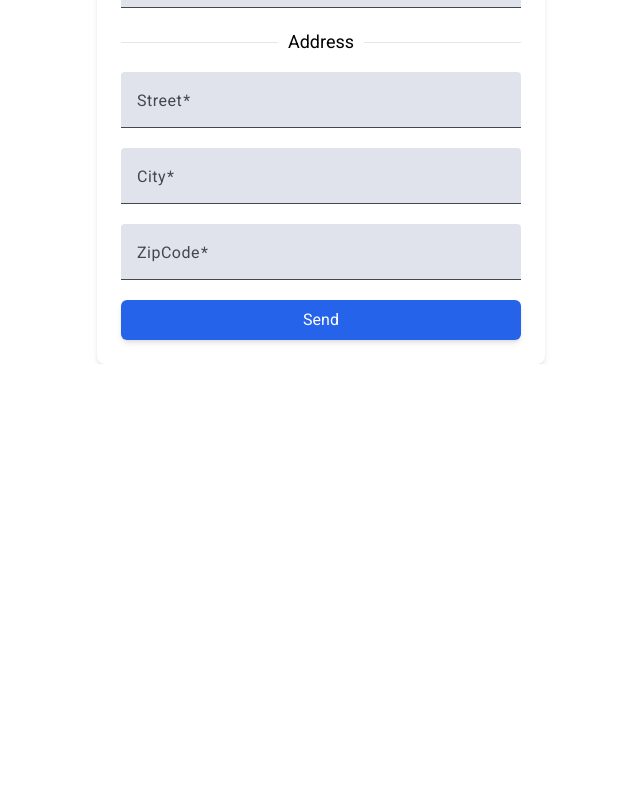
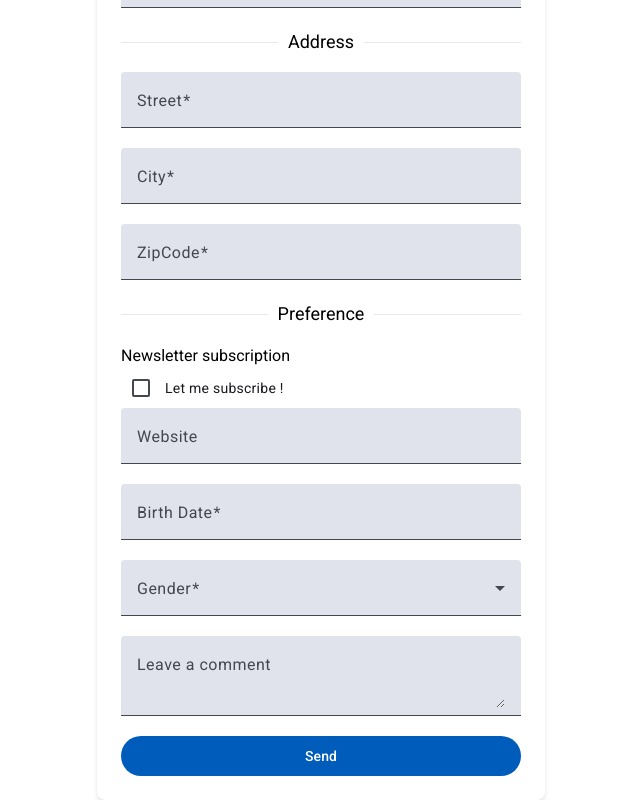
Before and after one commit to TonyLaPoche/workspace-angular, an Angular app: page / in a window 1280 px wide. Shown: the part 604-1404 px from the top of the page, without its empty margins (319-959 px from the left). Before the commit the page ends 968 px from the top, so only its background shows below. Built offline with nearby package versions, Linux system fonts and the light colour scheme.

Commit message:
update: avancer sur les validators et les messages d'erreur [WIP]

```diff
--- a/projects/reactive-forms/src/app/components/form-user/form-user.component.html
+++ b/projects/reactive-forms/src/app/components/form-user/form-user.component.html
@@ -1,4 +1,5 @@
-<form [formGroup]="registerForm" (ngSubmit)="submitAuth()" class="max-w-md mx-auto p-6 bg-white shadow-md rounded-lg">
+<form [formGroup]="registerForm" autocomplete="on" (ngSubmit)="submitAuth()"
+      class="max-w-md mx-auto p-6 bg-white shadow-md rounded-lg">
     <div class="flex justify-center items-center mb-4">
         <hr class="w-1/2 mx-auto">
         <h2 class="px-2.5 text-lg">User</h2>
@@ -8,7 +9,7 @@
         <div class="row flex flex-col">
             <mat-form-field class="col-span-12">
                 <mat-label>Name</mat-label>
-                <input matInput placeholder="Name" formControlName="name"/>
+                <input matInput placeholder="Name" name="name" id="name" autocomplete="name" formControlName="name"/>
                 @if (userForm.controls.name.hasError('required')) {
                     <mat-error>Name is required</mat-error>
                 }
@@ -18,7 +19,7 @@
             </mat-form-field>
             <mat-form-field class="col-span-12">
                 <mat-label>Last name</mat-label>
-                <input matInput placeholder="lastName" formControlName="lastName"/>
+                <input matInput placeholder="lastName" name="lastname" id="lastname" formControlName="lastName"/>
                 @if (userForm.controls.lastName.hasError('required')) {
                     <mat-error>Name is required</mat-error>
                 }
@@ -28,7 +29,13 @@
             </mat-form-field>
             <mat-form-field class="col-span-12">
                 <mat-label>Email</mat-label>
-                <input matInput placeholder="email" formControlName="email"/>
+                <input matInput
+                       placeholder="Ex. adresse@email.com"
+                       autocomplete="username"
+                       name="email"
+                       id="email"
+                       formControlName="email"
+                />
                 @if (userForm.controls.email.hasError('required')) {
                     <mat-error>Email is required</mat-error>
                 }
@@ -38,7 +45,7 @@
             </mat-form-field>
             <mat-form-field class="col-span-12">
                 <mat-label>Age</mat-label>
-                <input matInput placeholder="age" formControlName="age"/>
+                <input matInput placeholder="age" name="age" id="age" formControlName="age"/>
                 @if (userForm.controls.age.hasError('required')) {
                     <mat-error>Age is required</mat-error>
                 }
@@ -48,14 +55,16 @@
             </mat-form-field>
             <mat-form-field class="col-span-12">
                 <mat-label>Phone number</mat-label>
-                <input matInput placeholder="phoneNumber" formControlName="phoneNumber"/>
+                <input matInput placeholder="phoneNumber" name="phonenumber" id="phonenumber"
+                       formControlName="phoneNumber"/>
                 @if (userForm.controls.phoneNumber.hasError('pattern')) {
                     <mat-error>Phone Number must be contains exactly 10 numbers</mat-error>
                 }
             </mat-form-field>
             <mat-form-field class="col-span-12">
                 <mat-label>Password</mat-label>
-                <input matInput placeholder="password" formControlName="password"/>
+                <input matInput type="password" placeholder="password" autocomplete="new-password"
+                       formControlName="password"/>
                 @if (userForm.controls.password.hasError('required')) {
                     <mat-error>password is required</mat-error>
                 }
@@ -65,7 +74,11 @@
             </mat-form-field>
             <mat-form-field class="col-span-12">
                 <mat-label>Repeat password</mat-label>
-                <input matInput placeholder="Password" formControlName="passwordConfirm"/>
+                <input matInput type="password" placeholder="Password" autocomplete="new-password"
+                       formControlName="passwordConfirm"/>
+                @if (userForm.controls.passwordConfirm.hasError('required')) {
+                    <mat-error>Repeated password is required and must match</mat-error>
+                }
                 @if (userForm.controls.passwordConfirm.hasError('matching')) {
                     <mat-error>Password must match</mat-error>
                 }
@@ -82,25 +95,87 @@
             <mat-form-field class="col-span-12">
                 <mat-label>Street</mat-label>
                 <input matInput placeholder="street" formControlName="street"/>
-                @if(addressForm.controls.street.hasError('required')) {
+                @if (addressForm.controls.street.hasError('required')) {
                     <mat-error>Street is required</mat-error>
                 }
             </mat-form-field>
             <mat-form-field class="col-span-12">
                 <mat-label>City</mat-label>
                 <input matInput placeholder="city" formControlName="city"/>
+                @if (addressForm.controls.city.hasError('required')) {
+                    <mat-error>City is required</mat-error>
+                }
             </mat-form-field>
             <mat-form-field class="col-span-12">
                 <mat-label>ZipCode</mat-label>
                 <input matInput placeholder="zipCode" formControlName="zipcode"/>
+                @if (addressForm.controls.zipcode.hasError('required')) {
+                    <mat-error>Zipcode is required</mat-error>
+                }
+                @if (addressForm.controls.zipcode.hasError('pattern')) {
+                    <mat-error>Zipcode valid is required</mat-error>
+                }
+            </mat-form-field>
+        </div>
+    </div>
+    <div class="flex justify-center items-center mb-4">
+        <hr class="w-1/2 mx-auto">
+        <h2 class="px-2.5 text-lg">Preference</h2>
+        <hr class="w-1/2 mx-auto">
+    </div>
+    <div formGroupName="optional">
+        <div class="row flex flex-col">
+            <div class="col-span-12">
+                <h4>Newsletter subscription</h4>
+                <mat-checkbox formControlName="newsletterSub">Let me subscribe !</mat-checkbox>
+            </div>
+            @if (optionalForm.controls.newsletterSub.value) {
+                <mat-form-field class="col-span-12">
+                    <mat-label>Newsletter frequency</mat-label>
+                    <mat-select formControlName="newsletterFrequency">
+                        <mat-option>daily</mat-option>
+                        <mat-option>weekly</mat-option>
+                        <mat-option>monthly</mat-option>
+                    </mat-select>
+                </mat-form-field>
+            }
+            <mat-form-field class="col-span-12">
+                <mat-label>Website</mat-label>
+                <input matInput formControlName="website"/>
+                @if (optionalForm.controls.website.hasError('pattern')) {
+                    <mat-error>Url valid is required</mat-error>
+                }
+            </mat-form-field>
+            <mat-form-field class="col-span-12">
+                <mat-label>Birth Date</mat-label>
+                <input matInput formControlName="birthDate"/>
+                @if (optionalForm.controls.birthDate.hasError('required')) {
+                    <mat-error>Date is required</mat-error>
+                }
+            </mat-form-field>
+            <mat-form-field class="col-span-12">
+                <mat-label>Gender</mat-label>
+                <mat-select formControlName="gender">
+                    <mat-option>Men</mat-option>
+                    <mat-option>Women</mat-option>
+                    <mat-option>Other</mat-option>
+                </mat-select>
+                @if (optionalForm.controls.gender.hasError('required')) {
+                    <mat-error>Gender is required</mat-error>
+                }
+            </mat-form-field>
+            <mat-form-field class="col-span-12">
+                <mat-label>Leave a comment</mat-label>
+                <textarea matInput placeholder="Ex. It makes me feel..."></textarea>
             </mat-form-field>
         </div>
 
     </div>
     <div>
         <button
+                mat-flat-button
                 type="submit"
-                class="w-full bg-blue-600 text-white py-2 px-4 rounded-md shadow-md hover:bg-blue-700 focus:outline-none focus:ring-2 focus:ring-blue-500 focus:ring-offset-2"
+                class="w-full"
         >
             Send
         </button>
--- a/projects/reactive-forms/src/app/components/form-user/form-user.component.ts
+++ b/projects/reactive-forms/src/app/components/form-user/form-user.component.ts
@@ -1,9 +1,12 @@
 import {ChangeDetectionStrategy, Component} from '@angular/core';
-import {FormControl, FormGroup, ReactiveFormsModule, Validators} from "@angular/forms";
+import {FormArray, FormControl, FormGroup, ReactiveFormsModule, Validators} from "@angular/forms";
 import {MatError, MatFormField, MatLabel} from "@angular/material/form-field";
 import {MatInput} from "@angular/material/input";
-import {matchValidator, passwordMatchValidator} from "./form-user.validators";
+import {matchValidator} from "./form-user.validators";
 import {JsonPipe} from "@angular/common";
+import {MatButton} from "@angular/material/button";
+import {MatCheckbox} from "@angular/material/checkbox";
+import {MatOption, MatSelect} from "@angular/material/select";
 
 @Component({
     selector: 'app-form-user',
@@ -15,13 +18,16 @@ import {JsonPipe} from "@angular/common";
         MatInput,
         MatError,
         JsonPipe,
+        MatButton,
+        MatCheckbox,
+        MatSelect,
+        MatOption,
     ],
     templateUrl: 'form-user.component.html',
     styles: ``,
     changeDetection: ChangeDetectionStrategy.OnPush
 })
 export class FormUser {
-
 
 
     registerForm = new FormGroup(
@@ -33,18 +39,32 @@ export class FormUser {
                 age: new FormControl('', [Validators.required, Validators.min(18), Validators.maxLength(100)]),
                 phoneNumber: new FormControl('', [Validators.required, Validators.pattern('^[0-9]{10}$')]),
                 password: new FormControl('', [Validators.required, Validators.minLength(8), matchValidator('passwordConfirm', true)]),
-                passwordConfirm: new FormControl('', [Validators.required,  matchValidator('password')]),
-            }, {validators: passwordMatchValidator}),
+                passwordConfirm: new FormControl('', [Validators.required, matchValidator('password')]),
+            }),
             address: new FormGroup({
                 street: new FormControl('', [Validators.required]),
                 city: new FormControl('', [Validators.required]),
                 zipcode: new FormControl('', [Validators.required, Validators.pattern('^[0-9]{5}$')]),
-            })
+            }),
+            optional: new FormGroup({
+                newsletterSub: new FormControl(''),
+                newsletterFrequency: new FormControl('', Validators.required),
+                website: new FormControl('', Validators.pattern('https?://.+')),
+                birthDate: new FormControl('', Validators.required),
+                gender: new FormControl('', Validators.required),
+                commentary: new FormControl('')
+            }),
+            hobbies: new FormArray([
+                new FormControl('hobby')
+            ])
+
         }
     );
 
     userForm = this.registerForm.controls.user;
     addressForm = this.registerForm.controls.address;
+    optionalForm = this.registerForm.controls.optional;
+    hobbiesForm = this.registerForm.controls.hobbies;
 
     submitAuth() {
         console.info(this.registerForm.value)
```
